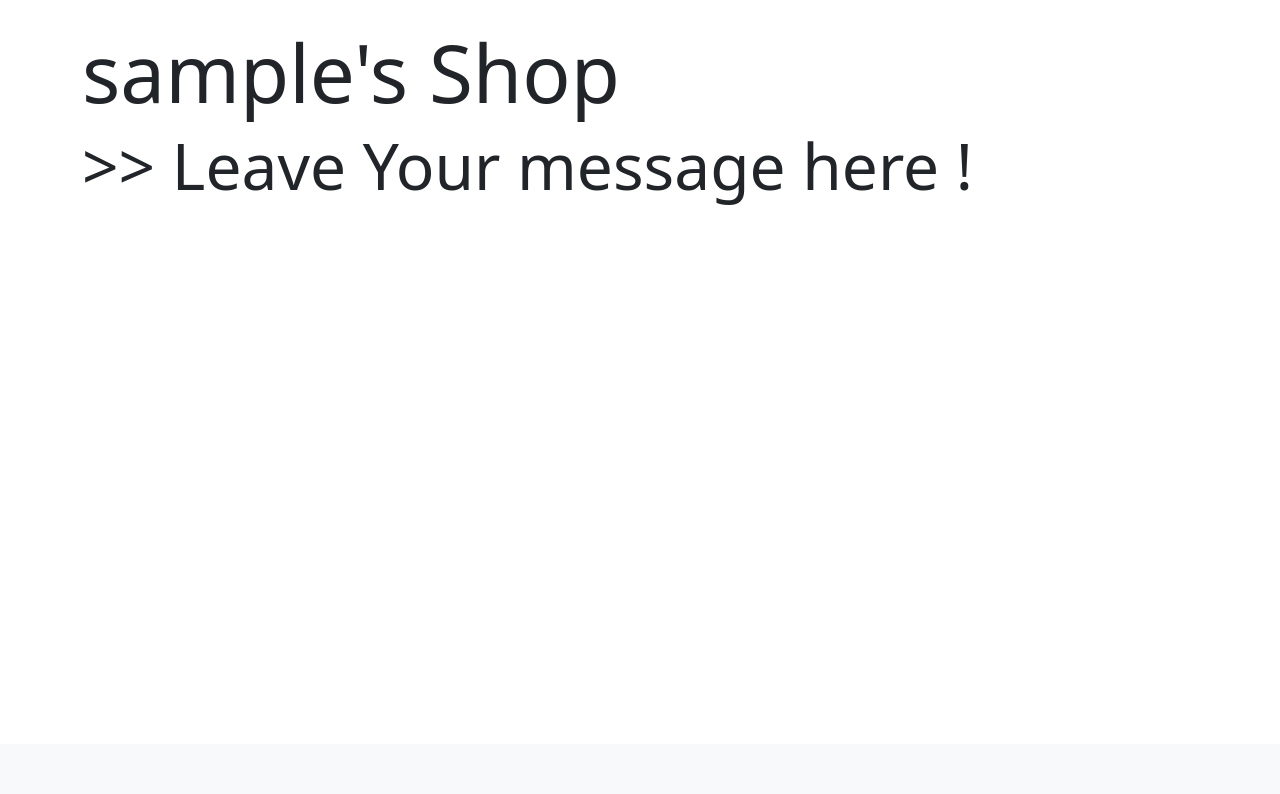
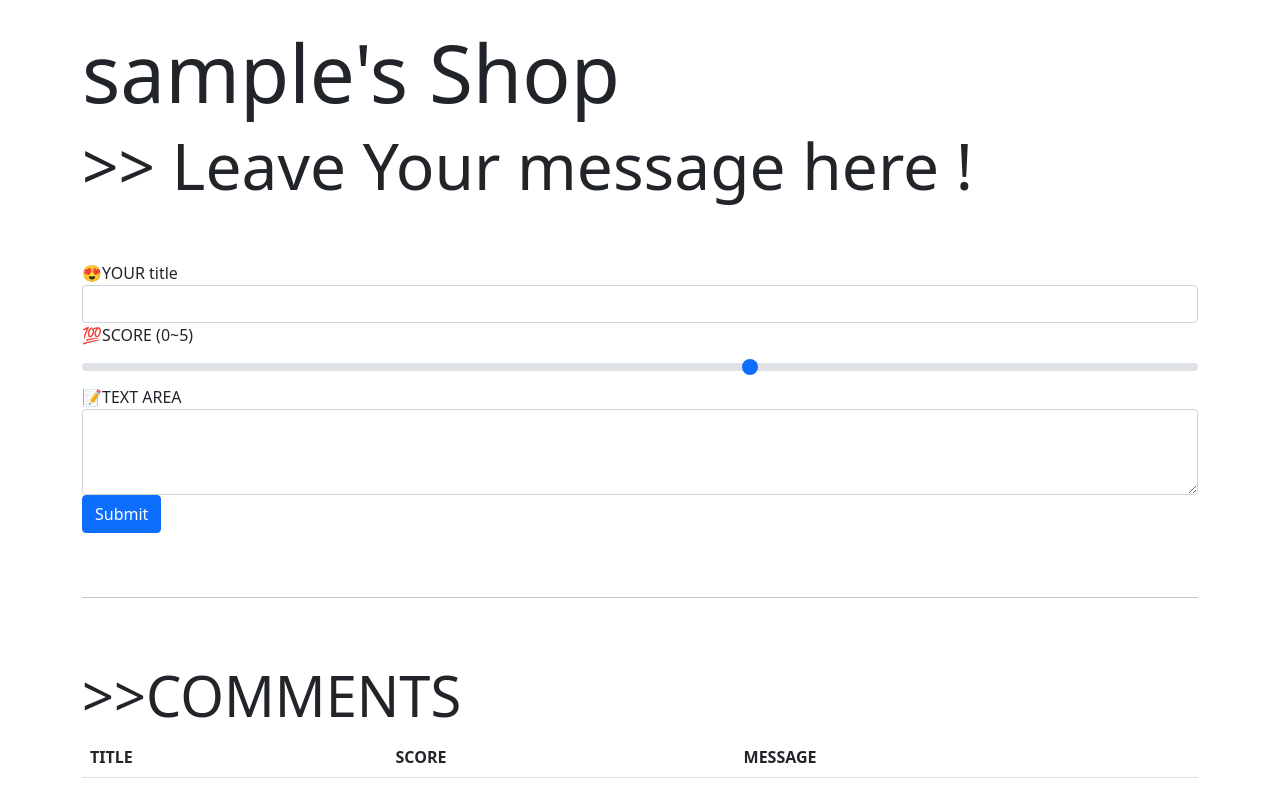
Before and after one commit to roy891030/dbProject, a Flask app: a page that uses templates/customerForum.html in a window 1280 px wide. Shown: the part 56-850 px from the top of the page. Before the commit the page ends 261 px from the top, so only its background shows below. Run offline with Flask 2, Linux system fonts and the light colour scheme; tables that the repository leaves empty or names only in its code hold one stand-in row (values such as "Sample post"); lists and menus that the app fills with data are empty; some libraries are stand-ins or nearby versions.

Commit message:
評論系統已經做完了 爽

```diff
--- a/app.py
+++ b/app.py
@@ -283,10 +283,33 @@ def industy_register():
     return render_template("industy_register.html")
 
 
-@ app.route('/customerForum<name>', methods=['GET'])
+@ app.route('/customerForum<name>', methods=['GET', 'POST'])
 def customerForum(name):
+    if request.method == "POST":
+        details = request.form
+        fName = details['fName']
+        cMessage = details['cMessage']
+        score = details['score']
+        cNo = session['cNo']
+        cur = mysql.connection.cursor()
+        command = "INSERT INTO `savefood`.`message` (`fName`, `iName`, `cNo`, `cMessage`, `score`) VALUES (%s,%s,%s, %s, %s)"
+        cur.execute(command, (str(fName), str(name),
+                    str(cNo), str(cMessage), str(score)))
+        mysql.connection.commit()
+        cur.close()
+        return redirect(url_for('indexCustome'))
     # industyName = session['industyName']
-    return render_template("customerForum.html", name=name)
+    else:
+        iName = name
+        cur = mysql.connection.cursor()
+        command = "SELECT fname,cMessage,score \
+                from savefood.message \
+                where iName = '{}'"
+        cur.execute(command.format(name))
+        mysql.connection.commit()
+        message = cur.fetchall()
+        cur.close()
+        return render_template("customerForum.html", name=name, message=message)
 
 
 @ app.route('/indexIndusty.html', methods=['GET'])
--- a/templates/customerForum.html
+++ b/templates/customerForum.html
@@ -4,4 +4,45 @@
 <h1 class="display-1">{{name}}'s Shop</h1>
 
 <h1 class="display-3">>> Leave Your message here !</h1>
+
+<br>
+<br>
+<form method="post">
+    <div class="form-group">
+        <label for="exampleFormControlTextarea1" >😍YOUR title</label>
+        <input name="fName" type="text" class="form-control" >
+    </div>
+    <label for="customRange2" class="form-label">💯SCORE (0~5)</label>
+    <input name="score" type="range" class="form-range" min="0" max="5" id="customRange2">
+    <div class="form-group">
+        <label for="exampleFormControlTextarea1">📝TEXT AREA</label>
+        <textarea name="cMessage" class="form-control" id="exampleFormControlTextarea1" rows="3"></textarea>
+    </div>
+    <button type="submit" class="btn btn-primary">Submit</button>
+</form>
+<br>
+<br>
+<hr>
+<br>
+<br>
+<h1 class="display-4">>>COMMENTS</h1>
+<table class="table">
+    <thead>
+        <tr>
+            <th scope="col">TITLE</th>
+            <th scope="col">SCORE</th>
+            <th scope="col">MESSAGE</th>
+        </tr>
+    </thead>
+    <tbody>
+        {% for i in message%}
+        <tr>
+            <td>{{i[0]}}</td>
+            <td>{{i[2]}}</td>
+            <td>{{i[1]}}</td>
+        </tr>
+        {% endfor%}
+    </tbody>
+</table>
+
 {% endblock %}
```
